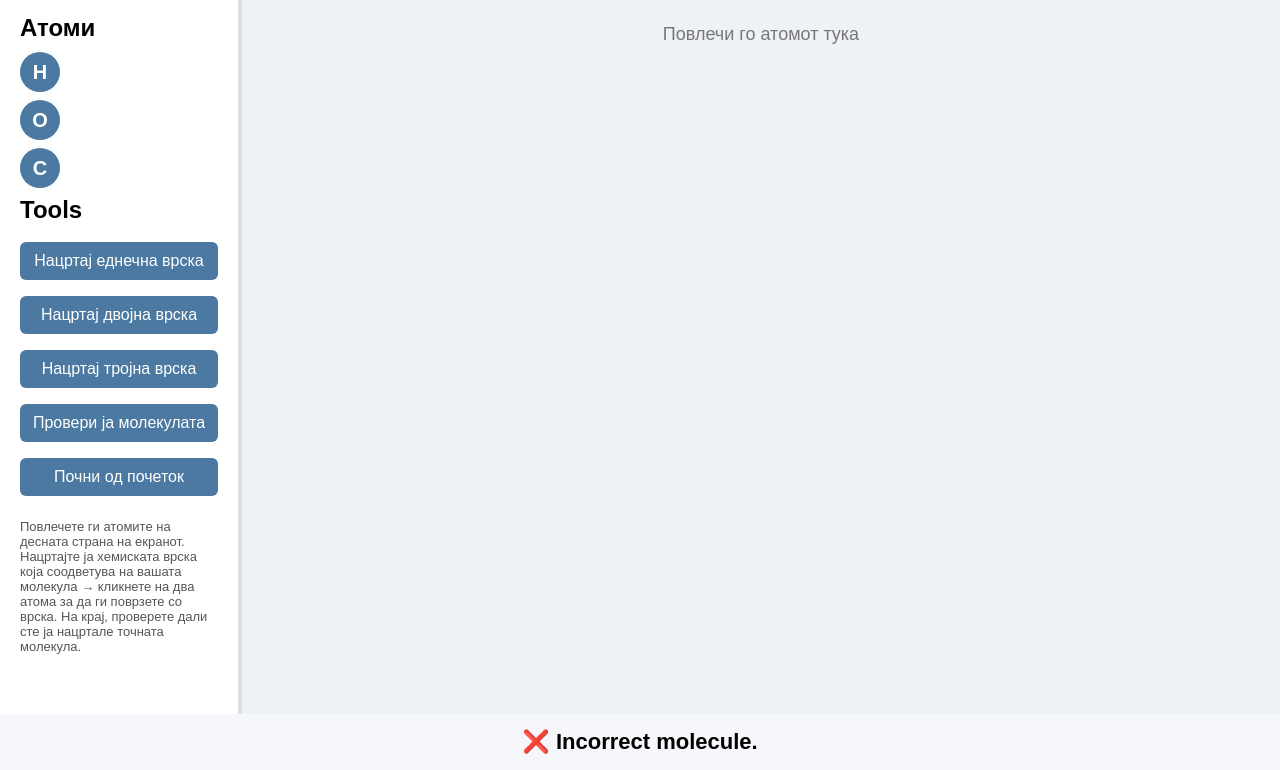
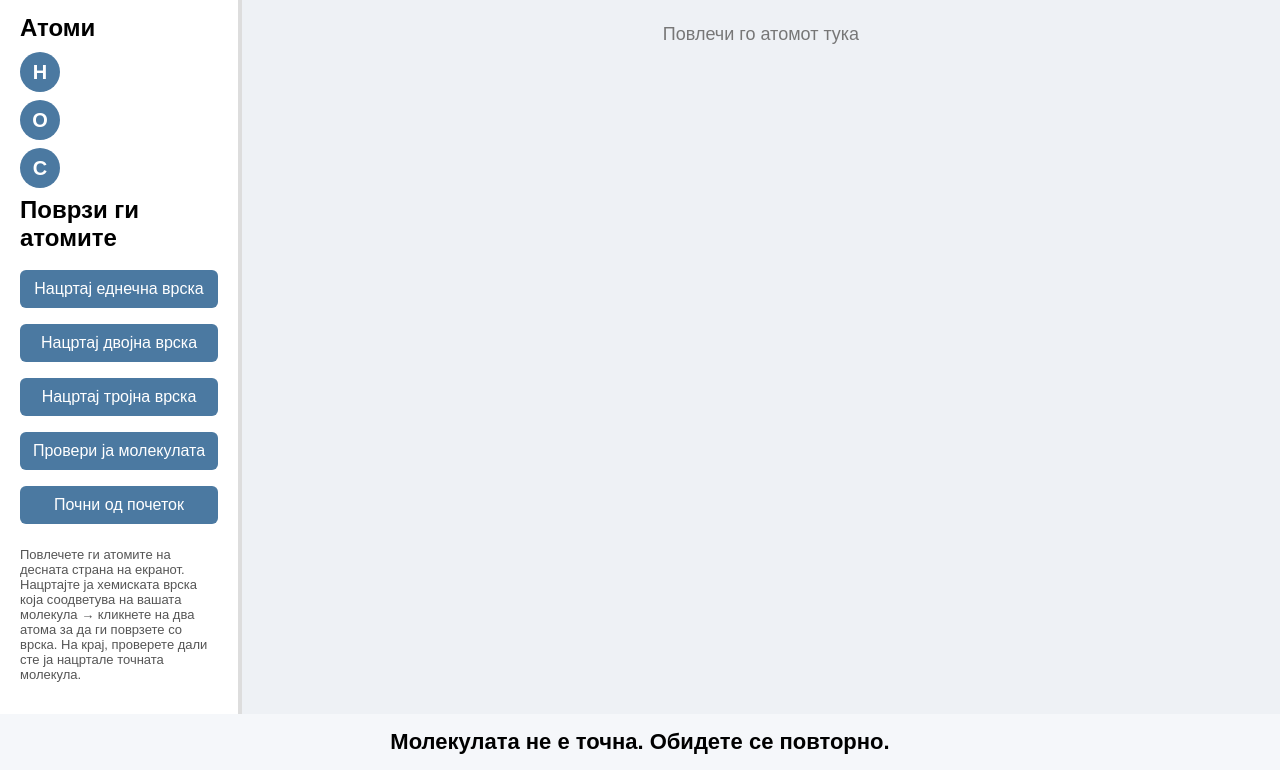
Before and after one commit to biseraalchevska/gradime-molekuli, a plain HTML site: page index.html in a window 1280 px wide. Both pictures are taken after a click on the button "Провери ја молекулата". Shown: the part 68-838 px from the top of the page. Drawn offline with Linux system fonts and the light colour scheme.

Commit message:
initial commit

```diff
--- a/index.html
+++ b/index.html
@@ -1,5 +1,3 @@
-
-
 <!DOCTYPE html>
 <html lang="en">
 <head>
@@ -16,7 +14,7 @@
     <div id="container">
 
         <div id="sidebar">
-            <!-- ========== Додаваме атоми ========== -->
+            <!--тука додаваме атоми-->
             <h2>Атоми</h2>
 
             <div class="atom" draggable="true" data-atom="H">H</div>
@@ -24,7 +22,8 @@
             <div class="atom" draggable="true" data-atom="C">C</div>
 
 
-            <h2>Tools</h2>
+
+            <h2>Поврзи ги атомите</h2>
             <button id="singleBondBtn">Нацртај еднечна врска</button>
             <button id="doubleBondBtn">Нацртај двојна врска</button>
             <button id="tripleBondBtn">Нацртај тројна врска</button>
@@ -46,10 +45,8 @@
         </div>
     </div>
 
-    <!-- Results (optional) -->
     <div id="result"></div>
 
-    <!-- Link JS -->
     <script src="script.js"></script>
 </body>
 </html>
--- a/script.js
+++ b/script.js
@@ -2,7 +2,7 @@ document.addEventListener("DOMContentLoaded", () => {
 
     const molecules = [
         {
-            name: "Water",
+            name: "Вода",
             formula: "H2O",
             atoms: { H: 2, O: 1 },
             bonds: [
@@ -11,14 +11,27 @@ document.addEventListener("DOMContentLoaded", () => {
             ]
         },
         {
-            name: "Carbon Dioxide",
+            name: "Јаглерод диоксид",
             formula: "CO2",
             atoms: { C: 1, O: 2 },
             bonds: [
                 { a: "C", b: "O", type: 2 },
                 { a: "C", b: "O", type: 2 }
             ]
-        }
+        },
+        // {
+        //     name: "Сулфурна Киселина",
+        //     formula: "H2SO4",
+        //     atoms: { H: 2, S: 1, O: 4 },
+        //     bonds: [
+        //         { a: "H", b: "O", type: 1 },
+        //         { a: "H", b: "O", type: 1 },
+        //         { a: "S", b: "O", type: 2 },
+        //         { a: "S", b: "O", type: 2 },
+        //         { a: "S", b: "O", type: 1 },
+        //         { a: "S", b: "O", type: 1 }
+        //     ]
+        // }
     ];
 
     const workspace = document.getElementById("workspace");
@@ -36,10 +49,10 @@ document.addEventListener("DOMContentLoaded", () => {
     let bondFirstAtom = null;
     let currentBondType = 1;
 
-    const placedAtoms = []; // {id, type, el}
-    const placedBonds = []; // {atomAId, atomBId, atomAEl, atomBEl, type, lineEls}
+    const placedAtoms = [];
+    const placedBonds = [];
 
-    // --- Drag & drop atoms ---
+    // повлекување на атомот кон екранот
     document.querySelectorAll(".atom").forEach(atom => {
         atom.addEventListener("dragstart", e => {
             e.dataTransfer.setData("atomType", atom.dataset.atom);
@@ -61,7 +74,7 @@ document.addEventListener("DOMContentLoaded", () => {
         div.style.left = (e.clientX - rect.left - 25) + "px";
         div.style.top = (e.clientY - rect.top - 25) + "px";
 
-        // Click to create bond
+        // клик за врска
         div.addEventListener("click", () => {
             if (!bondMode) return;
             handleBondClick(div.dataset.id);
@@ -71,7 +84,6 @@ document.addEventListener("DOMContentLoaded", () => {
         placedAtoms.push({ id: div.dataset.id, type, el: div });
     });
 
-    // --- Bond mode buttons ---
     function setBondType(type) {
         bondMode = true;
         bondFirstAtom = null;
@@ -103,7 +115,6 @@ document.addEventListener("DOMContentLoaded", () => {
         const firstObj = placedAtoms.find(a => a.id === bondFirstAtom);
         const secondObj = atomObj;
 
-        // Create bond object
         const bond = {
             atomAId: firstObj.id,
             atomBId: secondObj.id,
@@ -113,7 +124,7 @@ document.addEventListener("DOMContentLoaded", () => {
             lineEls: []
         };
 
-        // Draw multiple lines for visual effect
+        // врските претставени визуелно
         for (let i = 0; i < currentBondType; i++) {
             const line = document.createElement("div");
             line.classList.add("bond-line");
@@ -156,12 +167,11 @@ document.addEventListener("DOMContentLoaded", () => {
         });
     }
 
-    // Update all bonds when window resizes (optional)
     window.addEventListener("resize", () => {
         placedBonds.forEach(updateBondLine);
     });
 
-    // --- Check molecule ---
+    // проверуваме дали молекулата е точна
     checkBtn.addEventListener("click", () => {
         const counts = {};
         placedAtoms.forEach(a => counts[a.type] = (counts[a.type] || 0) + 1);
@@ -175,14 +185,14 @@ document.addEventListener("DOMContentLoaded", () => {
         }
 
         if (!molMatch) {
-            resultBox.innerText = "❌ Incorrect molecule.";
+            resultBox.innerText = "Молекулата не е точна. Обидете се повторно.";
             return;
         }
 
         if (checkBondsExact(molMatch)) {
-            resultBox.innerText = `✅ Correct! You built ${molMatch.name} (${molMatch.formula})`;
+            resultBox.innerText = `Точна молекула! Ја изградивте ${molMatch.name} (${molMatch.formula})`;
         } else {
-            resultBox.innerText = "⚠️ Atom count correct, but bonds are incorrect.";
+            resultBox.innerText = "Атомите се точни, но врските помеѓу нив се погрешни. Обидете се повторно";
         }
     });
 
@@ -198,14 +208,13 @@ document.addEventListener("DOMContentLoaded", () => {
 
 
     function checkBondsExact(mol) {
-        // Count required bonds
+        // ги броиме врските кои ни се потребни во молекулата
         const requiredCounts = {};
         mol.bonds.forEach(b => {
             const key = [b.a, b.b, b.type].sort().join("-");
             requiredCounts[key] = (requiredCounts[key] || 0) + 1;
         });
 
-        // Count placed bonds
         const placedCounts = {};
         placedBonds.forEach(b => {
             const aType = placedAtoms.find(a => a.id === b.atomAId).type;
@@ -214,7 +223,6 @@ document.addEventListener("DOMContentLoaded", () => {
             placedCounts[key] = (placedCounts[key] || 0) + 1;
         });
 
-        // Compare
         const keys = new Set([...Object.keys(requiredCounts), ...Object.keys(placedCounts)]);
         for (let key of keys) {
             if ((requiredCounts[key] || 0) !== (placedCounts[key] || 0)) return false;
@@ -226,7 +234,7 @@ document.addEventListener("DOMContentLoaded", () => {
 
 
 
-    // --- Reset ---
+    // започнуваме одново
     resetBtn.addEventListener("click", () => {
         placedAtoms.forEach(a => a.el.remove());
         placedAtoms.length = 0;
```
